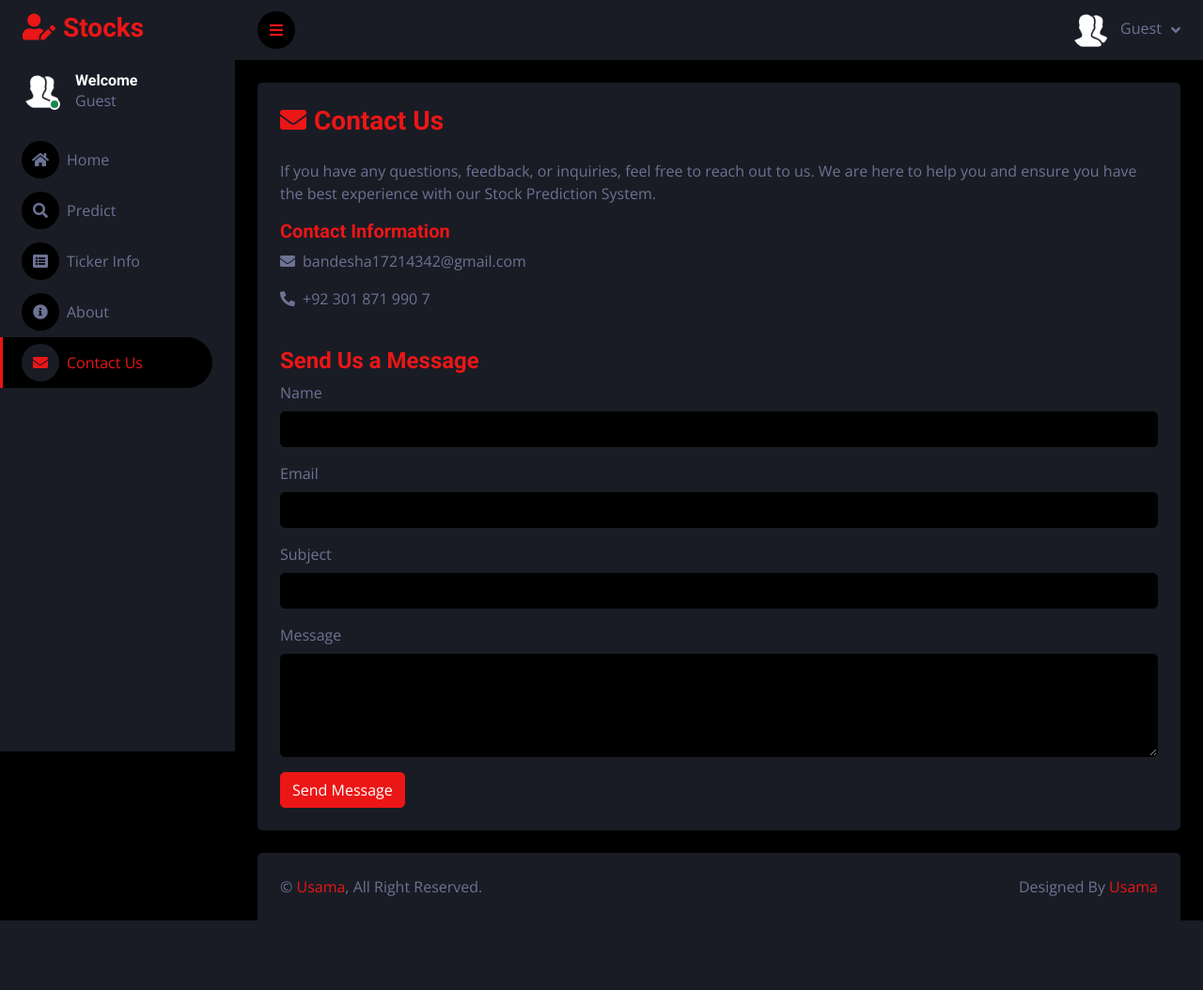
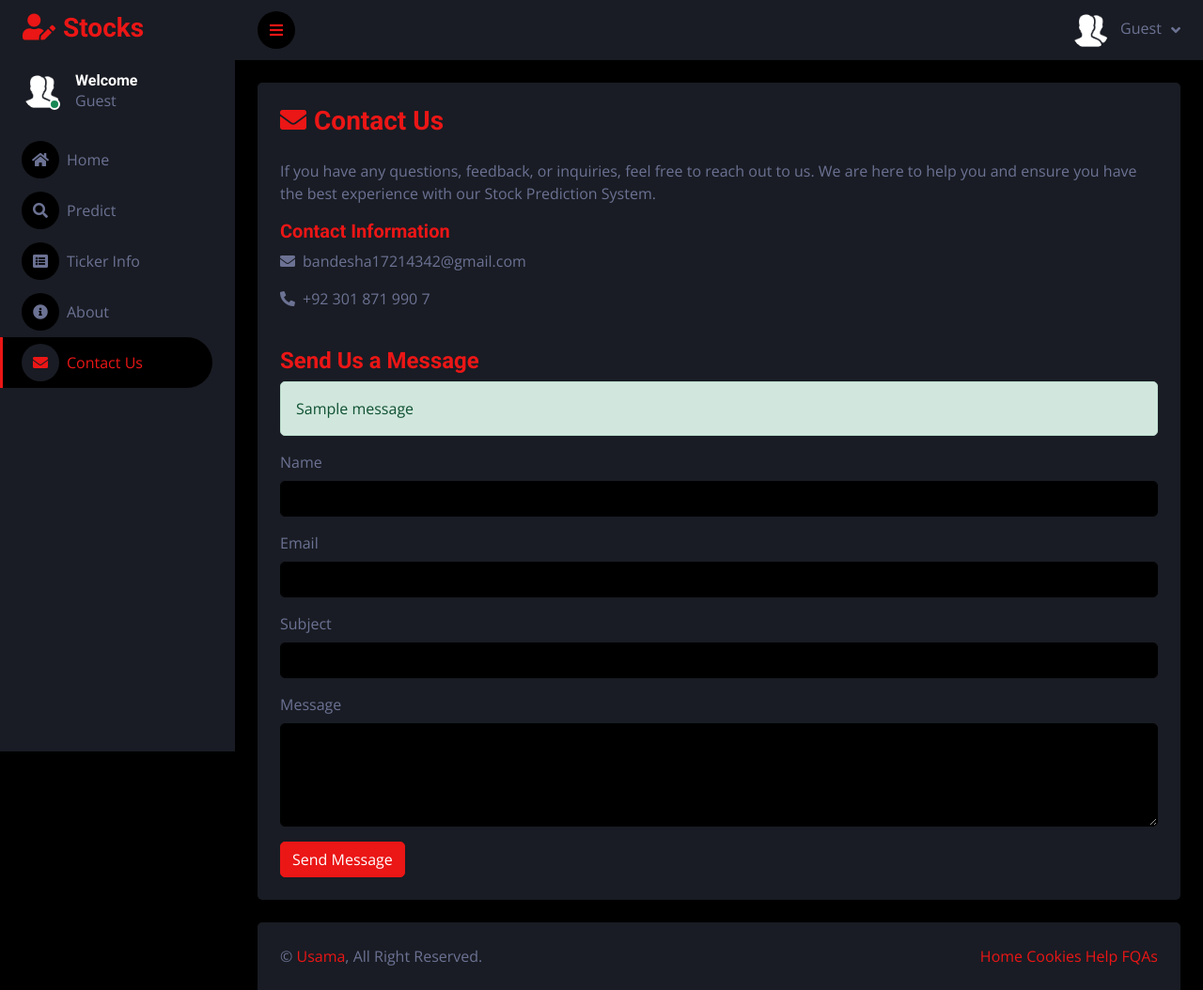
Before and after one commit to adeelbandesha/stock-prediction-system-fyp, a Django app: page /contact/ in a window 1280 px wide. Shown: the whole page at 94% size. Before the commit the page ends 980 px from the top, so only its background shows below. Run offline with Django 4.2, Linux system fonts and the light colour scheme; tables that the repository leaves empty hold one stand-in row (values such as "Sample post"); one stand-in notice (Sample message) is shown; some libraries are stand-ins or nearby versions.

Commit message:
fix post contact us form post

```diff
--- /dev/null
+++ b/app/forms.py
@@ -0,0 +1,9 @@
+# contact/forms.py
+
+from django import forms
+from .models import Contact
+
+class ContactForm(forms.ModelForm):
+    class Meta:
+        model = Contact
+        fields = ['name', 'email', 'subject', 'message']
--- a/app/models.py
+++ b/app/models.py
@@ -20,7 +20,7 @@ class Project(models.Model):
         super().save(*args, **kwargs)
 
 
-class ContactMessage(models.Model):
+class Contact(models.Model):
     name = models.CharField(max_length=100)
     email = models.EmailField()
     subject = models.CharField(max_length=200)
--- a/app/templates/contact.html
+++ b/app/templates/contact.html
@@ -1,38 +1,29 @@
 {% load static %}
-
 <!DOCTYPE html>
 <html lang="en">
-
 <head>
     <meta charset="utf-8">
     <title>Contact Us - Stock Market Prediction</title>
     <meta content="width=device-width, initial-scale=1.0" name="viewport">
     <meta content="" name="keywords">
     <meta content="" name="description">
-
     <!-- Favicon -->
     <link rel="icon" href="{% static 'image/dollar_icon.png' %}">
-
     <!-- Google Web Fonts -->
     <link rel="preconnect" href="https://fonts.googleapis.com">
     <link rel="preconnect" href="https://fonts.gstatic.com" crossorigin>
     <link href="https://fonts.googleapis.com/css2?family=Open+Sans:wght@400;600&family=Roboto:wght@500;700&display=swap" rel="stylesheet">
-
     <!-- Icon Font Stylesheet -->
     <link href="https://cdnjs.cloudflare.com/ajax/libs/font-awesome/5.10.0/css/all.min.css" rel="stylesheet">
     <link href="https://cdn.jsdelivr.net/npm/bootstrap-icons@1.4.1/font/bootstrap-icons.css" rel="stylesheet">
-
     <!-- Libraries Stylesheet -->
     <link href="{% static 'lib/owlcarousel/assets/owl.carousel.min.css' %}" rel="stylesheet">
     <link href="{% static 'lib/tempusdominus/css/tempusdominus-bootstrap-4.min.css' %}" rel="stylesheet" />
-
     <!-- Customized Bootstrap Stylesheet -->
     <link href="{% static 'css/bootstrap.min.css' %}" rel="stylesheet">
-
     <!-- Template Stylesheet -->
     <link href="{% static 'css/style.css' %}" rel="stylesheet">
 </head>
-
 <body>
     <div class="container-fluid position-relative d-flex p-0">
         <!-- Spinner Start -->
@@ -102,7 +93,6 @@
                     <p>If you have any questions, feedback, or inquiries, feel free to reach out to us. We are here to help you and ensure you have the best experience with our Stock Prediction System.</p>
 
                     <div class="row g-4">
-
                         <div class="col-md-6">
                             <h5 class="text-primary">Contact Information</h5>
                             <p><i class="fa fa-envelope me-2"></i>bandesha17214342@gmail.com</p>
@@ -112,22 +102,30 @@
 
                     <div class="section mt-4">
                         <h4 class="text-primary">Send Us a Message</h4>
-                        <form>
+                        {% if messages %}
+                        <div class="alert alert-success" role="alert">
+                            {% for message in messages %}
+                                {{ message }}
+                            {% endfor %}
+                        </div>
+                        {% endif %}
+                        <form method="POST" action="{% url 'contact' %}">
+                            {% csrf_token %}
                             <div class="mb-3">
-                                <label for="name" class="form-label">Name</label>
-                                <input type="text" class="form-control" id="name" required>
+                                <label for="id_name" class="form-label">Name</label>
+                                <input type="text" name="name" class="form-control" id="id_name" required>
                             </div>
                             <div class="mb-3">
-                                <label for="email" class="form-label">Email</label>
-                                <input type="email" class="form-control" id="email" required>
+                                <label for="id_email" class="form-label">Email</label>
+                                <input type="email" name="email" class="form-control" id="id_email" required>
                             </div>
                             <div class="mb-3">
-                                <label for="subject" class="form-label">Subject</label>
-                                <input type="text" class="form-control" id="subject" required>
+                                <label for="id_subject" class="form-label">Subject</label>
+                                <input type="text" name="subject" class="form-control" id="id_subject" required>
                             </div>
                             <div class="mb-3">
-                                <label for="message" class="form-label">Message</label>
-                                <textarea class="form-control" id="message" rows="4" required></textarea>
+                                <label for="id_message" class="form-label">Message</label>
+                                <textarea name="message" class="form-control" id="id_message" rows="4" required></textarea>
                             </div>
                             <button type="submit" class="btn btn-primary">Send Message</button>
                         </form>
@@ -143,8 +141,12 @@
                             &copy; <a href="#">Usama</a>, All Right Reserved.
                         </div>
                         <div class="col-12 col-sm-6 text-center text-sm-end">
-                            <!--/*** This template is free as long as you keep the footer author’s credit link/attribution link/backlink. If you'd like to use the template without the footer author’s credit link/attribution link/backlink, you can purchase the Credit Removal License from "https://htmlcodex.com/credit-removal". Thank you for your support. ***/-->
-                            Designed By <a href="">Usama</a>
+                            <div class="footer-menu">
+                                <a href="#">Home</a>
+                                <a href="#">Cookies</a>
+                                <a href="#">Help</a>
+                                <a href="#">FQAs</a>
+                            </div>
                         </div>
                     </div>
                 </div>
@@ -152,11 +154,7 @@
             <!-- Footer End -->
         </div>
         <!-- Content End -->
-
-        <!-- Back to Top -->
-        <a href="#" class="btn btn-lg btn-primary btn-lg-square back-to-top"><i class="bi bi-arrow-up"></i></a>
     </div>
-
     <!-- JavaScript Libraries -->
     <script src="https://code.jquery.com/jquery-3.4.1.min.js"></script>
     <script src="https://cdn.jsdelivr.net/npm/bootstrap@5.0.0/dist/js/bootstrap.bundle.min.js"></script>
@@ -167,9 +165,7 @@
     <script src="{% static 'lib/tempusdominus/js/moment.min.js' %}"></script>
     <script src="{% static 'lib/tempusdominus/js/moment-timezone.min.js' %}"></script>
     <script src="{% static 'lib/tempusdominus/js/tempusdominus-bootstrap-4.min.js' %}"></script>
-
     <!-- Template Javascript -->
     <script src="{% static 'js/main.js' %}"></script>
 </body>
-
 </html>
--- a/app/views.py
+++ b/app/views.py
@@ -1,5 +1,5 @@
 from urllib import request
-from django.shortcuts import render
+from django.shortcuts import render, redirect
 from django.http import HttpResponse
 from django.template import RequestContext
 
@@ -20,6 +20,10 @@ from .models import Project
 
 from sklearn.linear_model import LinearRegression
 from sklearn import preprocessing, model_selection, svm
+
+from django.contrib import messages
+
+from .forms import ContactForm
 
 
 
@@ -113,16 +117,15 @@ def about(request):
 
 def contact(request):
     if request.method == 'POST':
-        name = request.POST['name']
-        email = request.POST['email']
-        subject = request.POST['subject']
-        message = request.POST['message']
+        form = ContactForm(request.POST)
+        if form.is_valid():
+            form.save()
+            messages.success(request, 'Your message has been sent successfully!')
+            return redirect('contact')
+    else:
+        form = ContactForm()
 
-        # Here you would save the data to the database or send an email
-
-        messages.success(request, 'Your message has been sent successfully!')
-        return redirect('contact')
-    return render(request, 'contact.html')
+    return render(request, 'contact.html', {'form': form})
 
 def ticker(request):
     # ================================================= Load Ticker Table ================================================
--- a/core/urls.py
+++ b/core/urls.py
@@ -25,5 +25,5 @@ urlpatterns = [
     path('predict/<str:ticker_value>/<str:number_of_days>/', predict),
     path('ticker/', ticker),
     path('about/', about),
-    path('contact/', contact)
+    path('contact/', contact, name='contact')
 ]
```
Also changed, not shown: app/migrations/0002_contact.py (added).
